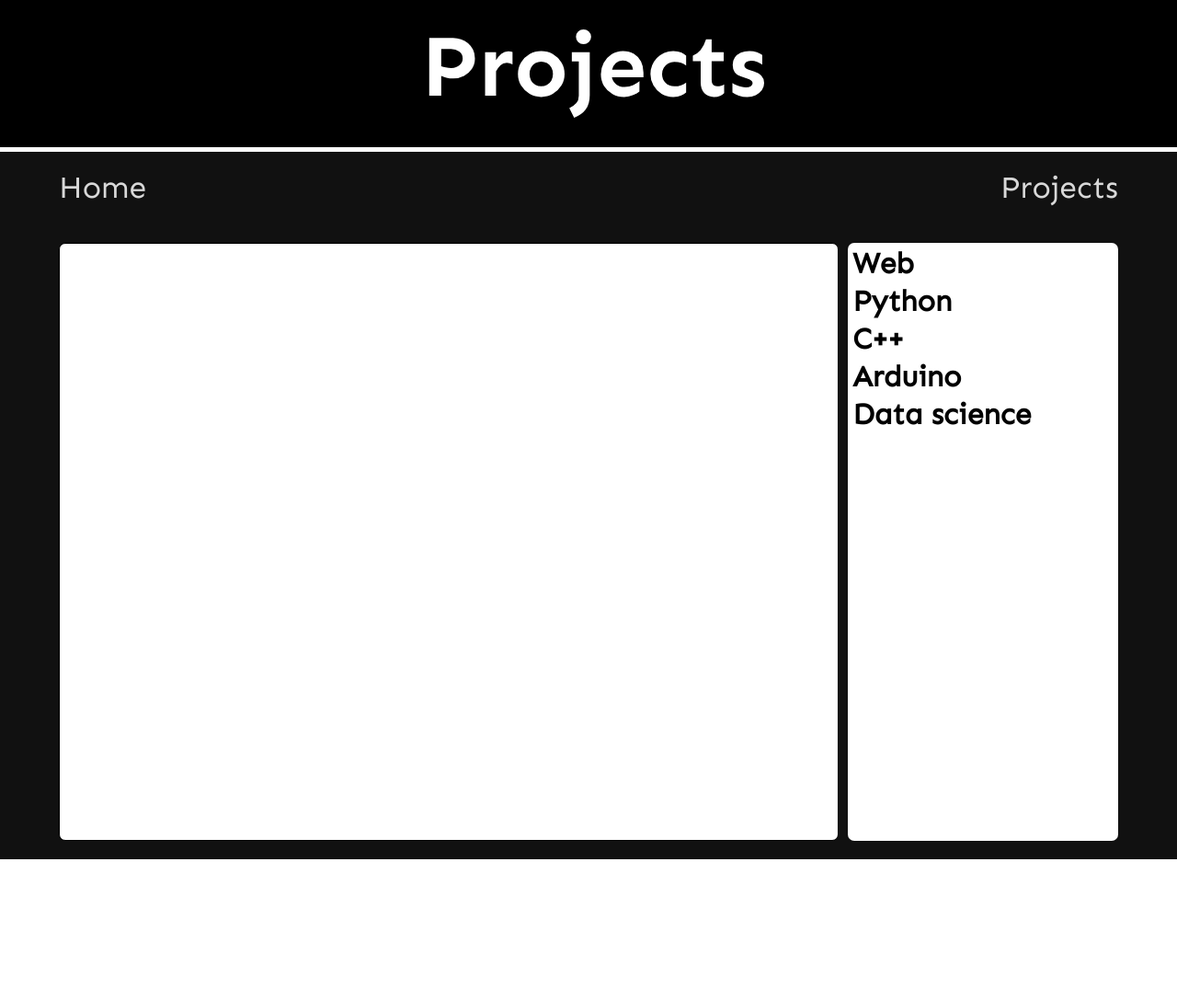
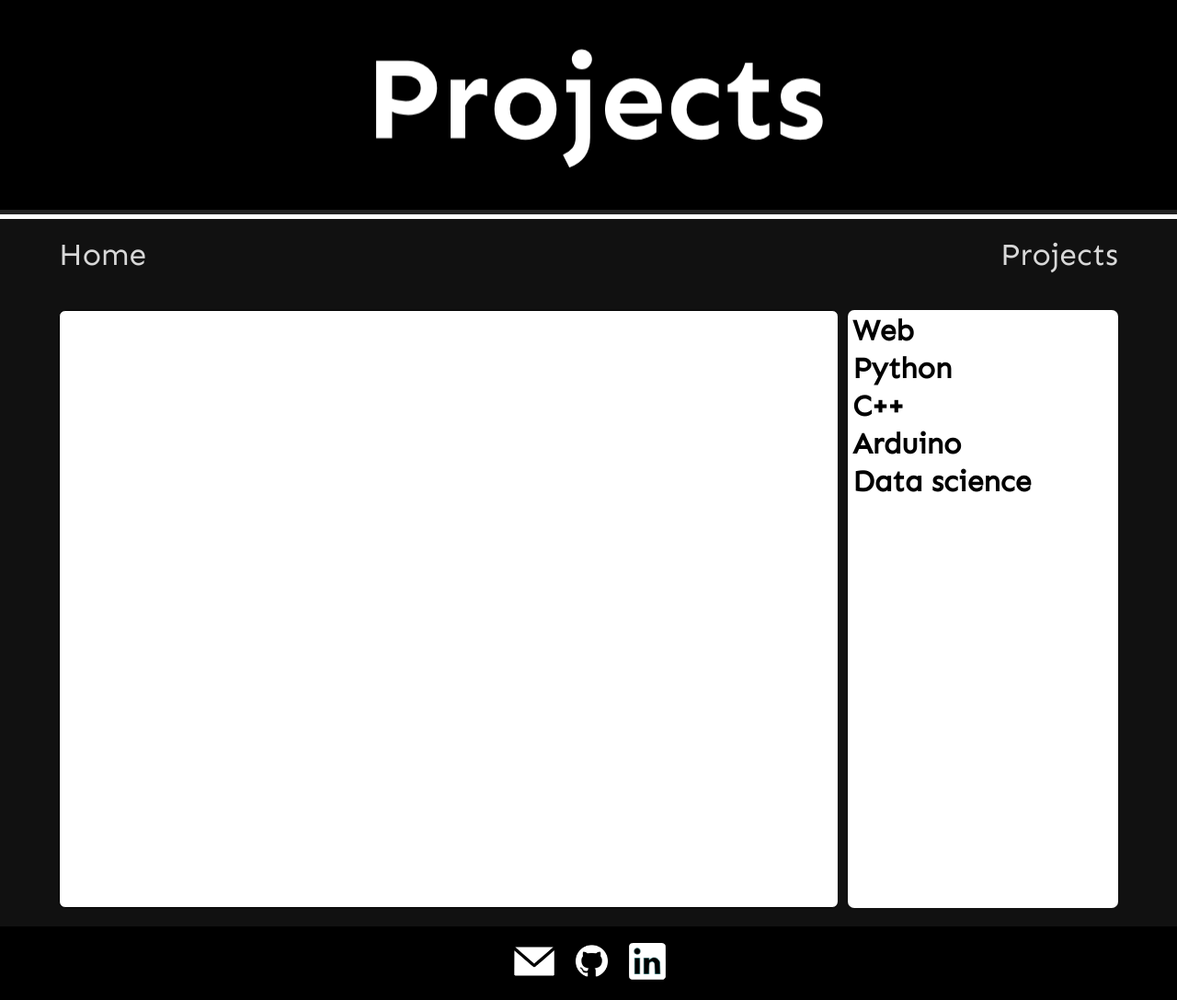
Before and after one commit to ItsOKayCZ/Web, a PHP site: page /projects.html in a window 1280 px wide. Shown: the whole page at 92% size. Before the commit the page ends 934 px from the top, so only its background shows below. Run offline with PHP 8.4, Linux system fonts and the light colour scheme; some libraries are stand-ins or nearby versions.

Commit message:
Modified and fixed the project

```diff
--- a/2020/Personal website/css/index.css
+++ b/2020/Personal website/css/index.css
@@ -43,18 +43,18 @@ body{
 
     width: 100%;
     height: 100%;
+
+	display: flex;
+	flex-direction: column;
 }
 
 header{
-    height: 40%;
+/*	height: 400px;
+	min-height: 400px; */
 }
 .header{
     width: 100%;
     height: 100%;
-
-    display: flex;
-    align-items: center;
-    justify-content: center;
 
     background-color: rgb(34, 34, 34);
 
@@ -96,7 +96,7 @@ section{
     text-align: center;
 }
 .container-items p{
-    opacity: 0;
+	opacity: 0;
     animation-duration: 1.75s;
     animation-fill-mode: forwards;
 }
@@ -107,7 +107,7 @@ section{
         transform: translateX(-150%);
     }
     100%{
-        opacity: 100%;
+        opacity: 1;
         transform: translateX(0);
     }
 }
@@ -122,7 +122,7 @@ section{
         transform: translateX(150%);
     }
     100%{
-        opacity: 100%;
+        opacity: 1;
         transform: translateX(0);
     }
 }
@@ -145,3 +145,46 @@ section{
     margin-left: 10%;
     animation-delay: 0.75s;
 }
+
+footer{
+	flex-shrink: 0;
+	bottom: 0;
+	background-color: black;
+	width: 100%;
+	height: 80px;
+}
+
+.push{
+	flex: 1 0 auto;
+}
+
+.social{
+	display: flex;
+	align-items: center;
+	justify-content: center;
+}
+
+.email-icon{
+	width: auto;
+	height: 50px;
+
+	cursor: pointer;
+
+	margin-right: 20px;
+}
+
+.github-icon{
+	width: auto;
+	height: 35px;
+
+	cursor: pointer;
+
+	margin-right: 23px;
+}
+
+.linkedin-icon{
+	width: auto;
+	height: 40px;
+
+	cursor: pointer;
+}
--- a/2020/Personal website/css/projects.css
+++ b/2020/Personal website/css/projects.css
@@ -1,5 +1,6 @@
-header{
-    height: 20%;
+h1, li{
+	user-select: none;
+	-moz-user-select: none;
 }
 
 .content{
@@ -9,7 +10,6 @@ header{
 }
 
 .clickable{
-    user-select: none;
     cursor: pointer;
 }
 .clickable:hover{
--- a/2020/Personal website/js/Cypher.js
+++ b/2020/Personal website/js/Cypher.js
@@ -1,43 +1,34 @@
 class Cypher{
 
-    str = "";
-    current = "";
-    font;
-    size;
+    constructor(parameters){
+		this.current = '';
+		this.offsetX = 0;
+		this.offsetY = 0;
+		this.index = 0;
+		this.count = 0;
+		this.maxCount = 2;
 
-    offsetX = 0;
-    offsetY = 0;
-
-    index = 0;
-
-    count = 0;
-    maxCount = 2;
-
-    backgroundColor;
-    textColor;
-
-    constructor(parameters){
-        [this.font, this.str, this.size, this.textColor, this.backgroundColor] = parameters;
-        this.font = font;
+        [this.font, this.str, this.fontSize, this.textColor, this.backgroundColor, this.padding, this.userOffset] = parameters;
         textFont(this.font);
 
         for(var i = 0; i < this.str.length; i++){
             this.current += this.generateChar();
         }
 
-        var bounds = this.font.textBounds(this.str, 0, 0, this.size);
-        this.offsetX = bounds.w / 2;
-        this.offsetY = bounds.h / 4;
+		this.updateSize(this.fontSize);
+    }
 
-    }
+	getHeight(){
+		return this.bounds.h;
+	}
 
     update(){
         background(this.backgroundColor);
 
         fill(this.textColor);
         noStroke();
-        textSize(this.size);
-        text(this.current, width / 2 - this.offsetX, height / 2 + this.offsetY);
+        textSize(this.fontSize);
+		text(this.current, windowWidth / 2 - this.offsetX, (this.bounds.h + this.padding) / 2 + this.offsetY + this.userOffset); // TODO: Not working on projects.html
 
         this.current = this.str.substring(0, this.index + 1);
 
@@ -53,6 +44,13 @@ class Cypher{
         }
     }
 
+	updateSize(size){
+		this.fontSize = size;
+		this.bounds = this.font.textBounds(this.str, 0, 0, this.fontSize);
+		this.offsetX = this.bounds.w / 2;
+		this.offsetY = this.bounds.h / 2;
+	}
+
     generateChar(){
         return String.fromCharCode(floor(random(33, 123)))
     }
--- a/2020/Personal website/js/Particle.js
+++ b/2020/Personal website/js/Particle.js
@@ -1,28 +1,51 @@
 class Particles{
 
-    font;
-    str;
-    fontSize;
-    color;
-    backgroundColor;
+    constructor(parameters){
+		this.particles = [];
 
-    particles = [];
-    constructor(parameters){
-        [this.font, this.str, this.fontSize, this.color, this.backgroundColor] = parameters;
+		var padding = 0;
+		var userOffset = 0;
+        [this.font, this.str, this.fontSize, this.color, this.backgroundColor, padding, userOffset] = parameters;
 
         textFont(this.font);
 
-        var bounds = this.font.textBounds(this.str, 0, 0, this.fontSize);
-        var offsetX = bounds.w / 2;
-        var offsetY = bounds.h / 2;
-
-        var points = this.font.textToPoints(this.str, width / 2 - offsetX, height / 2 + offsetY, this.fontSize);
+		this.updateSize(this.fontSize, padding, userOffset);
+		return;
 
         for(var i = 0; i < points.length; i++){
-            this.particles.push(new Particle(points[i].x, points[i].y, this.color));
+            this.particles.push(new Particle(points[i].x, points[i].y, this.color, windowWidth, this.bounds.h + padding));
         }
 
     }
+
+	getHeight(){
+		return this.bounds.h;
+	}
+
+	updateSize(size, padding, userOffset){
+		this.fontSize = size;
+		this.bounds = this.font.textBounds(this.str, 0, 0, this.fontSize);
+		var offsetX = this.bounds.w / 2;
+		var offsetY = this.bounds.h / 2;
+
+		var points = this.font.textToPoints(this.str, windowWidth / 2 - offsetX,
+													  (this.bounds.h + padding) / 2 + offsetY + userOffset,
+													  this.fontSize);
+		for(var i = 0; i < points.length; i++){
+			var pos = createVector(random(windowWidth), random(this.bounds.h + padding));
+			if(this.particles[i] != undefined){
+				pos = this.particles[i].pos;
+			}
+
+			this.particles[i] = new Particle(points[i].x, points[i].y, this.color, 0, 0);
+			this.particles[i].pos = pos;
+
+		}
+
+		if(points.length < this.particles.length){
+			this.particles.splice(points.length - 1, this.particles.length - points.length);
+		}
+	}
 
     update(){
         background(this.backgroundColor);
@@ -35,8 +58,8 @@ class Particles{
 }
 
 class Particle{
-    constructor(x, y, color){
-        this.pos = createVector(random(width), random(height));
+    constructor(x, y, color, canvasWidth, canvasHeight){
+        this.pos = createVector(random(canvasWidth), random(canvasHeight));
         this.vel = p5.Vector.random2D();
         this.acc = createVector();
         this.target = createVector(x, y);
--- a/2020/Personal website/js/index.js
+++ b/2020/Personal website/js/index.js
@@ -1,15 +1,17 @@
 var font;
 var parameters = [];
 var message = "Welcome";
+var offset = 0;
+var padding = 100;
+var ratio = 6;
 function preload(){
     font = loadFont("fonts/Sen-Bold.ttf");
 
     if(location.pathname.indexOf("projects.html") != -1){
         message = "Projects";
+		offset = windowWidth / 45 * -1;
+		ratio = 10;
     }
-
-    parameters.push([font, message, 16 * 6, 255, 0]);
-    parameters.push([font, message, 16 * 6, 255, 0]);
 }
 
 var features = [
@@ -23,14 +25,22 @@ var frameRates = [
 var index = -1;
 
 var feature;
+var parent;
 function setup(){
-    var parent = document.getElementById("header");
-    var canvas = createCanvas(windowWidth, parent.clientHeight);
+    parent = document.getElementById("header");
+	var fontSize = windowWidth / ratio;
+
+	// Font, Text, Font size, Foreground color, Background color, padding Y, offset
+    parameters.push([font, message, fontSize, 255, 0, padding, offset]);
+    parameters.push([font, message, fontSize, 255, 0, padding, offset]);
+
+	index = floor(random(features.length));
+	feature = new features[index](parameters[index]);
+	var height = feature.getHeight();
+
+	var canvas = createCanvas(windowWidth, height + padding);
     canvas.style("display", "block");
     canvas.parent("canvas-holder");
-
-    index = floor(random(features.length));
-    feature = new features[index](parameters[index]);
 
     frameRate(frameRates[index]);
 }
@@ -40,5 +50,13 @@ function draw(){
 }
 
 function windowResized(){
-    resizeCanvas(windowWidth, document.getElementById("canvas-holder").clientHeight);
+	var fontSize = windowWidth / ratio;
+	if(message == "Projects"){
+		offset = windowWidth / 30 * -1;
+	}
+
+	feature.updateSize(fontSize, padding, offset);
+    resizeCanvas(windowWidth, feature.getHeight() + padding);
+
+	redraw();
 }
--- /dev/null
+++ b/2020/Personal website/nothing.html
@@ -0,0 +1,49 @@
+<html>
+	<head>
+		<title>Nothing</title>
+		<style>
+
+			@font-face{
+				font-family: Sen;
+				src: url('fonts/Sen-Regular.ttf');
+			}
+
+			*{
+				margin: 0;
+				padding: 0;
+			}
+
+			body{
+				height: 100%;
+				width: 100%;
+
+				display: flex;
+				align-items: center;
+				justify-content: center;
+			}
+
+			@keyframes appear{
+				0%{
+					opacity: 0;
+				}
+				100%{
+					opacity: 1;
+				}
+			}
+
+			h1{
+				font-family: Sen;
+
+				opacity: 0;
+
+				animation-name: appear;
+				animation-duration: 1.2s;
+				animation-fill-mode: forwards;
+			}
+
+		</style>
+	</head>
+	<body>
+		<h1>Please select a project</h1>
+	</body>
+</html>
--- a/2020/Personal website/projects.html
+++ b/2020/Personal website/projects.html
@@ -38,7 +38,7 @@
 
             <div class="container content">
 
-                <iframe class="preview" id="preview"></iframe>
+                <iframe src='nothing.html' class="preview" id="preview"></iframe>
 
                 <div class="categories">
                     <h1 class="clickable" onclick="showDropdown(this)">Web</h1>
@@ -52,7 +52,7 @@
                     </ul>
                     <h1 class="clickable" onclick="showDropdown(this)">Python</h1>
                     <ul class="hidden">
-                        <li onclick="displayLink(this);" class="clickable" data-link="https://rawcdn.githack.com/ItsOKayCZ/Web/b9ada56afc7f29d4c0a74cf441171dca9132af67/2020/Number recognition/static/index.html">Number recognition</li>
+                        <li onclick="displayLink(this);" class="clickable" data-link="https://raw.githack.com/ItsOKayCZ/Web/master/2020/Number recognition/static/index.html">Number recognition</li>
                         <li onclick="displayLink(this);" class="clickable" data-link="https://github.com/ItsOKayCZ/Python">Github</li>
                     </ul>
                     <h1 class="clickable" onclick="showDropdown(this)">C++</h1>
@@ -74,6 +74,16 @@
 
         </section>
 
-    </body>
+		<div class='push'></div>
+
+		<footer>
+			<div class='container social'>
+				<a href='mailto:oldrich.krupauer@gmail.com'><img src='img/email.svg' class='email-icon' onmouseover='this.src="img/emailOpen.svg"' onmouseout='this.src="img/email.svg"'></a>
+				<a href='https://github.com/ItsOKayCZ' target='_blank'><img src='img/github.png' class='github-icon' onmouseover='this.src="img/githubOpen.svg"' onmouseout='this.src="img/github.png"'></a>
+				<a href='https://www.linkedin.com/in/old%C5%99ich-krupauer-4415ab1a5/' target='_blank'><img src='img/linkedin.svg' class='linkedin-icon' onmouseover='this.src="img/linkedinOpen.svg"' onmouseout='this.src="img/linkedin.svg"'></a>
+			</div>
+		</footer>
+
+	</body>
 
 </html>
```
Also changed, not shown: 2020/Personal website/TODO.md (added, +10 -0 lines), 2020/Personal website/index.html (+10 -0 lines), 2020/Personal website/img/email.svg (added), 2020/Personal website/img/emailOpen.svg (added), 2020/Personal website/img/github.png (added), 2020/Personal website/img/githubOpen.svg (added), 2020/Personal website/img/linkedin.svg (added), 2020/Personal website/img/linkedinOpen.svg (added), 1 other file.
